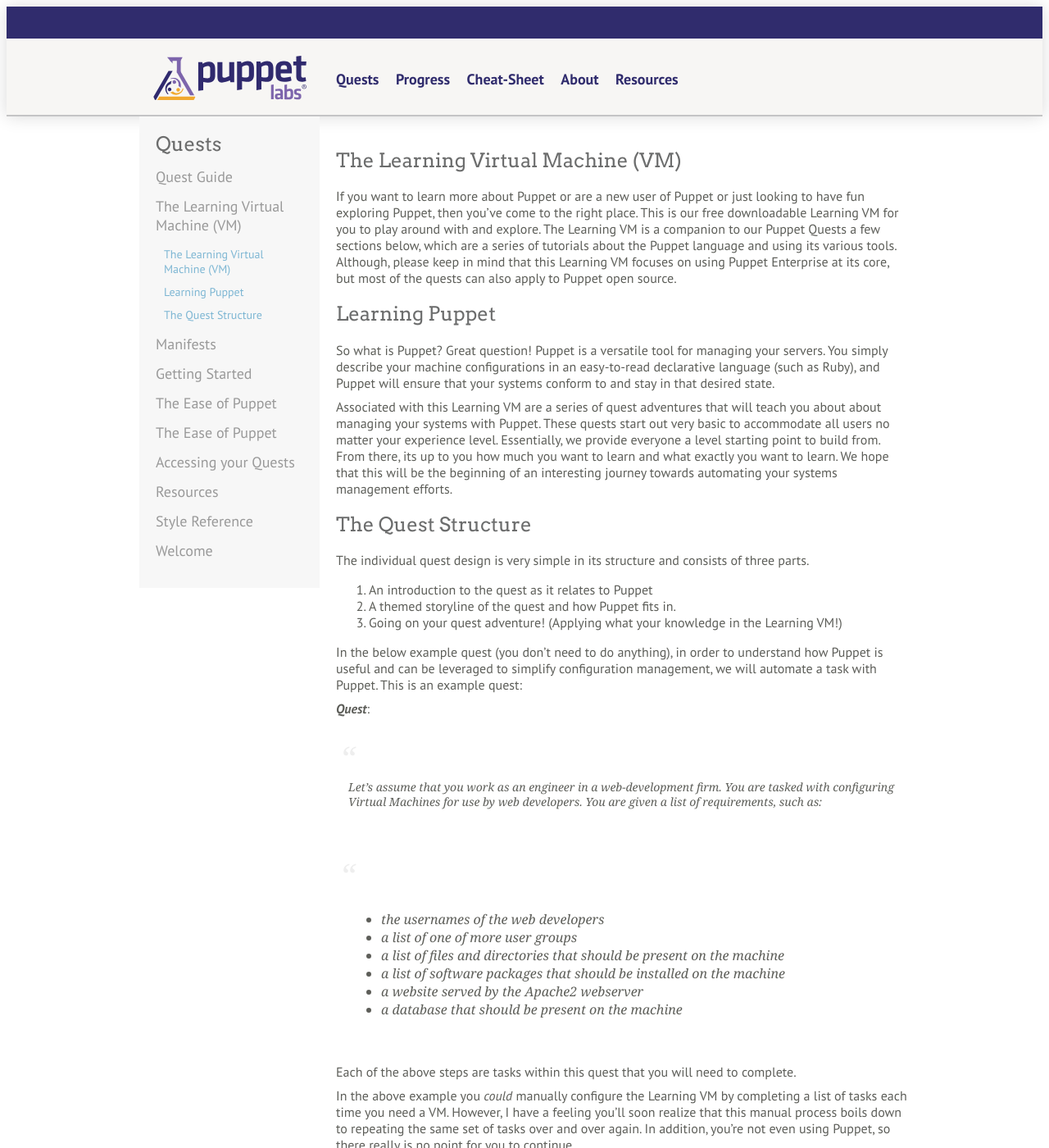
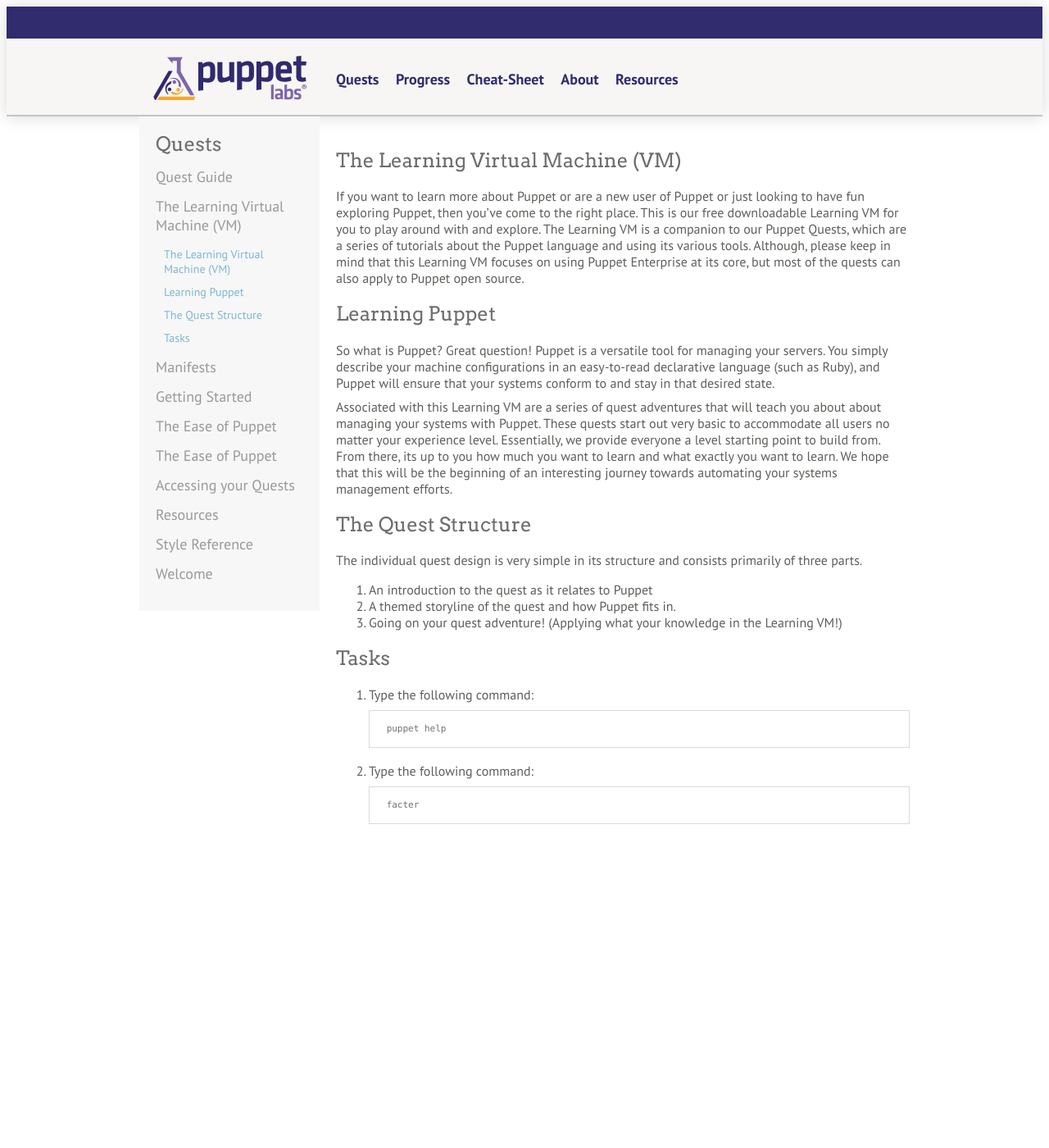
Before and after one commit to puppetlabs-toy-chest/puppet-quest-guide, a Jekyll site: the page built from quests/intro.md, in a window 1280 px wide and 1400 px high. Shown: the whole window at 82% size. Built offline with Jekyll 4.4.1, drawn with Linux system fonts in a browser that asks for light colours; Markdown is read by kramdown in place of the engine named in the settings; some of the changed text lies outside the part shown.

```diff
--- a/quests/intro.md
+++ b/quests/intro.md
@@ -5,8 +5,7 @@ layout: default
 
 ## The Learning Virtual Machine (VM)
 
-If you want to learn more about Puppet or are a new user of Puppet or just looking to have fun exploring Puppet, then you've come to the right place. This is our free downloadable Learning VM for you to play around with and explore. The Learning VM is a companion to our Puppet Quests a few sections below, which are a series of tutorials about the Puppet language and using its various tools. Although, please keep in mind that this Learning VM focuses on using Puppet Enterprise at its core, but most of the quests can also apply to Puppet open source.
-
+If you want to learn more about Puppet or are a new user of Puppet or just looking to have fun exploring Puppet, then you've come to the right place. This is our free downloadable Learning VM for you to play around with and explore. The Learning VM is a companion to our Puppet Quests, which are a series of tutorials about the Puppet language and using its various tools. Although, please keep in mind that this Learning VM focuses on using Puppet Enterprise at its core, but most of the quests can also apply to Puppet open source.
 
 ## Learning Puppet
 
@@ -16,29 +15,18 @@ Associated with this Learning VM are a series of quest adventures that will teac
 
 ## The Quest Structure
 
-The individual quest design is very simple in its structure and consists of three parts.
+The individual quest design is very simple in its structure and consists primarily of three parts.
 
 1. An introduction to the quest as it relates to Puppet
 2. A themed storyline of the quest and how Puppet fits in.
 3. Going on your quest adventure! (Applying what your knowledge in the Learning VM!)
 
-In the below example quest (you don't need to do anything), in order to understand how Puppet is useful and can be leveraged to simplify configuration management, we will automate a task with Puppet. This is an example quest:
+## Tasks
 
-__*Quest*__:
+1. Type the following command:
 
->Let's assume that you work as an engineer in a web-development firm. You are tasked with configuring Virtual Machines for use by web developers. You are given a list of requirements, such as:
+		puppet help
 
->* the usernames of the web developers
-* a list of one of more user groups
-* a list of files and directories that should be present on the machine
-* a list of software packages that should be installed on the machine
-* a website served by the Apache2 webserver
-* a database that should be present on the machine
+1. Type the following command:
 
-Each of the above steps are tasks within this quest that you will need to complete.
-
-In the above example you _could_ manually configure the Learning VM by completing a list of tasks each time you need a VM. However, I have a feeling you'll soon realize that this manual process boils down to repeating the same set of tasks over and over again. In addition, you're not even using Puppet, so there really is no point for you to continue.
-
-In relation to this example, we will teach you how to use Puppet to _describe_ your requirements to configure the VM appropriately and automate the process of configuring all the other VM's correctly and quickly.
-
-### Ready to start your [Quest #1](docs.puppetlabs.com/learning) adventure?
+		facter
```
Also changed, not shown: quests/welcome.md (+20 -2 lines).
